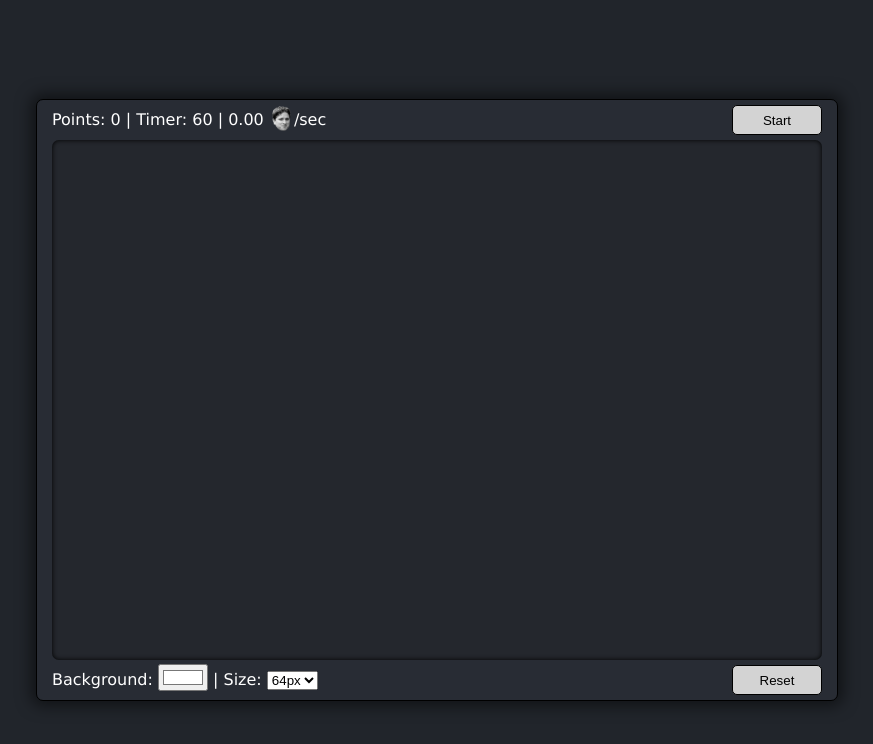
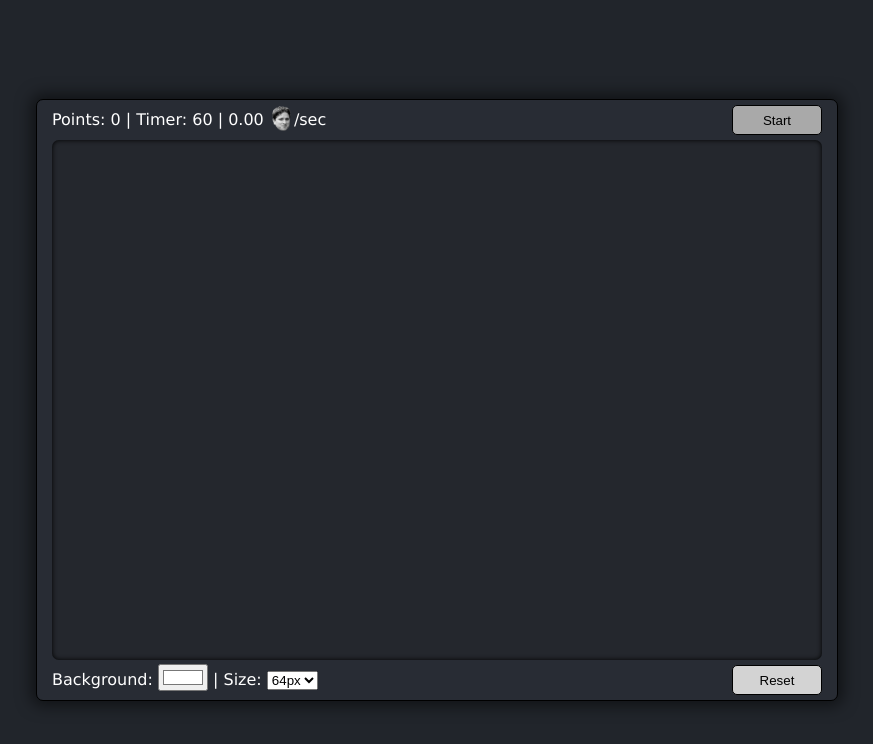
Before and after one commit to kiralybence/kappa-clicker, a plain HTML site: page index.html in a window 1280 px wide. In both pictures the pointer is over the button "Start". Shown: the whole page, without its empty margins (203-1076 px from the left). Drawn offline with Linux system fonts and the light colour scheme.

Commit message:
Added hover effect to buttons

```diff
--- a/css/style.css
+++ b/css/style.css
@@ -57,6 +57,13 @@ button{
 	margin-left: 10px;
 	width: 90px;
 	height: 30px;
+	cursor: pointer;
+	transition: 300ms;
+}
+
+button:hover {
+	background-color: darkgrey;
+	transition: 300ms;
 }
 
 button img{
```
